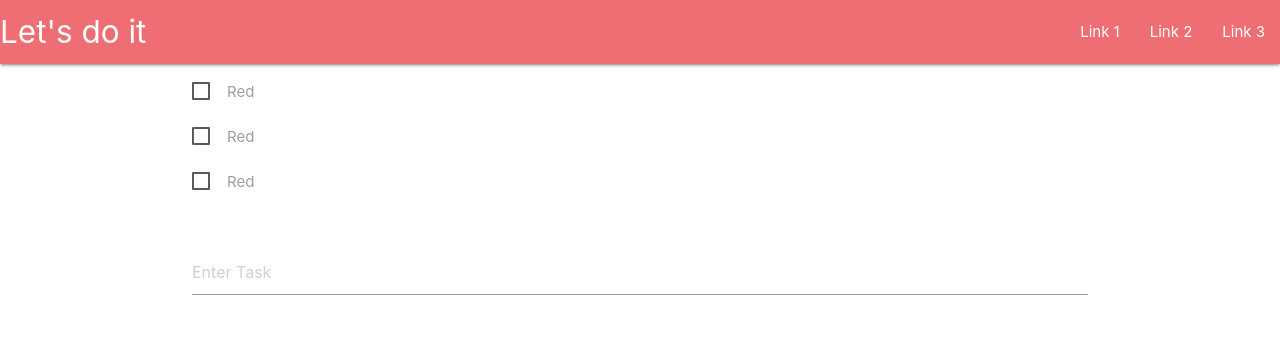
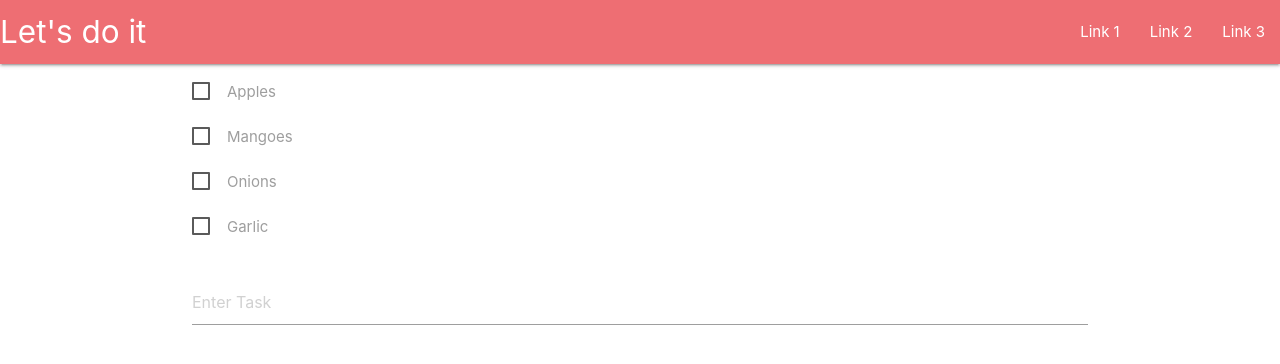
Before and after one commit to gurisandhu/todo, a React (Create React App) app: page / in a window 1280 px wide. Shown: the top 364 px of the page. Built offline with nearby package versions, Linux system fonts and the light colour scheme.

Commit message:
Add new item

```diff
--- a/src/Components/Navbar.js
+++ b/src/Components/Navbar.js
@@ -4,9 +4,9 @@ const Navbar = () => {
     return (
         <nav>
           <div className="nav-wrapper">
-            <a href="#" className="brand-logo">
+            <span className="brand-logo">
               Let's do it
-            </a>
+            </span>
             <ul id="nav-mobile" className="right hide-on-med-and-down">
               <li>
                 <a href="sass.html">Link 1</a>
--- a/src/Components/TodoForm.js
+++ b/src/Components/TodoForm.js
@@ -1,18 +1,34 @@
 import React, { Component } from "react";
 
 class TodoForm extends Component {
+  state = {
+    content: ""
+  };
+
+  handleNewItem = e => {
+    this.setState({
+      content: e.target.value
+    });
+  };
+  handleSubmit = e => {
+    e.preventDefault();
+    this.props.addItem(this.state);
+    this.setState({
+      content: ""
+    });
+  };
   render() {
     return (
-      <form className="col s12">
-        <div className="row">
-          <div className="input-field col s12">
+      <form className="col s12" onSubmit={this.handleSubmit}>
+        <div className="input-field">
           <input
             placeholder="Enter Task"
             id="enter_task"
             type="text"
             className="validate"
+            onChange={this.handleNewItem}
+            value={this.state.content}
           />
-          </div>
         </div>
       </form>
     );
--- a/src/Components/TodoList.js
+++ b/src/Components/TodoList.js
@@ -1,31 +1,65 @@
 import React, { Component } from "react";
-import TodoForm from './TodoForm';
+import TodoForm from "./TodoForm";
+
+const TodoData = [
+  {
+    content: "Apples",
+    id: 1
+  },
+  {
+    content: "Mangoes",
+    id: 2
+  },
+  {
+    content: "Onions",
+    id: 3
+  },
+  {
+    content: "Garlic",
+    id: 4
+  }
+];
 
 class TodoList extends Component {
+  state = {
+    items: []
+  };
+  componentDidMount() {
+    this.setState({
+      items: TodoData
+    });
+  }
+  addItem = newItem => {
+    newItem.id = Math.random();
+    let newItems = [...this.state.items, newItem];
+    this.setState({
+      items: newItems
+    });
+  };
   render() {
+    const { items } = this.state;
+    const itemsList = items ? (
+      items.map(item => {
+        return (
+          <li className="row" key={item.id}>
+            <label>
+              <input type="checkbox" />
+              <span>{item.content}</span>
+            </label>
+          </li>
+        );
+      })
+    ) : (
+      <li className="row">
+        <label>
+          <span>No more item</span>
+        </label>
+      </li>
+    );
     return (
       <div className="container">
-        <ul className="row">
-          <li className="row">
-            <label>
-              <input type="checkbox" />
-              <span>Red</span>
-            </label>
-          </li>
-          <li className="row">
-            <label>
-              <input type="checkbox" />
-              <span>Red</span>
-            </label>
-          </li>
-          <li className="row">
-            <label>
-              <input type="checkbox" />
-              <span>Red</span>
-            </label>
-          </li>
-        </ul>
-        <TodoForm />
+        <ul className="row">{itemsList}</ul>
+        <TodoForm addItem={this.addItem} />
       </div>
     );
   }
```
Also changed, not shown: public/manifest.json, 1 other file (tests, documents, lock files or other folders). Lines whose indentation alone changed are shown as unchanged.
